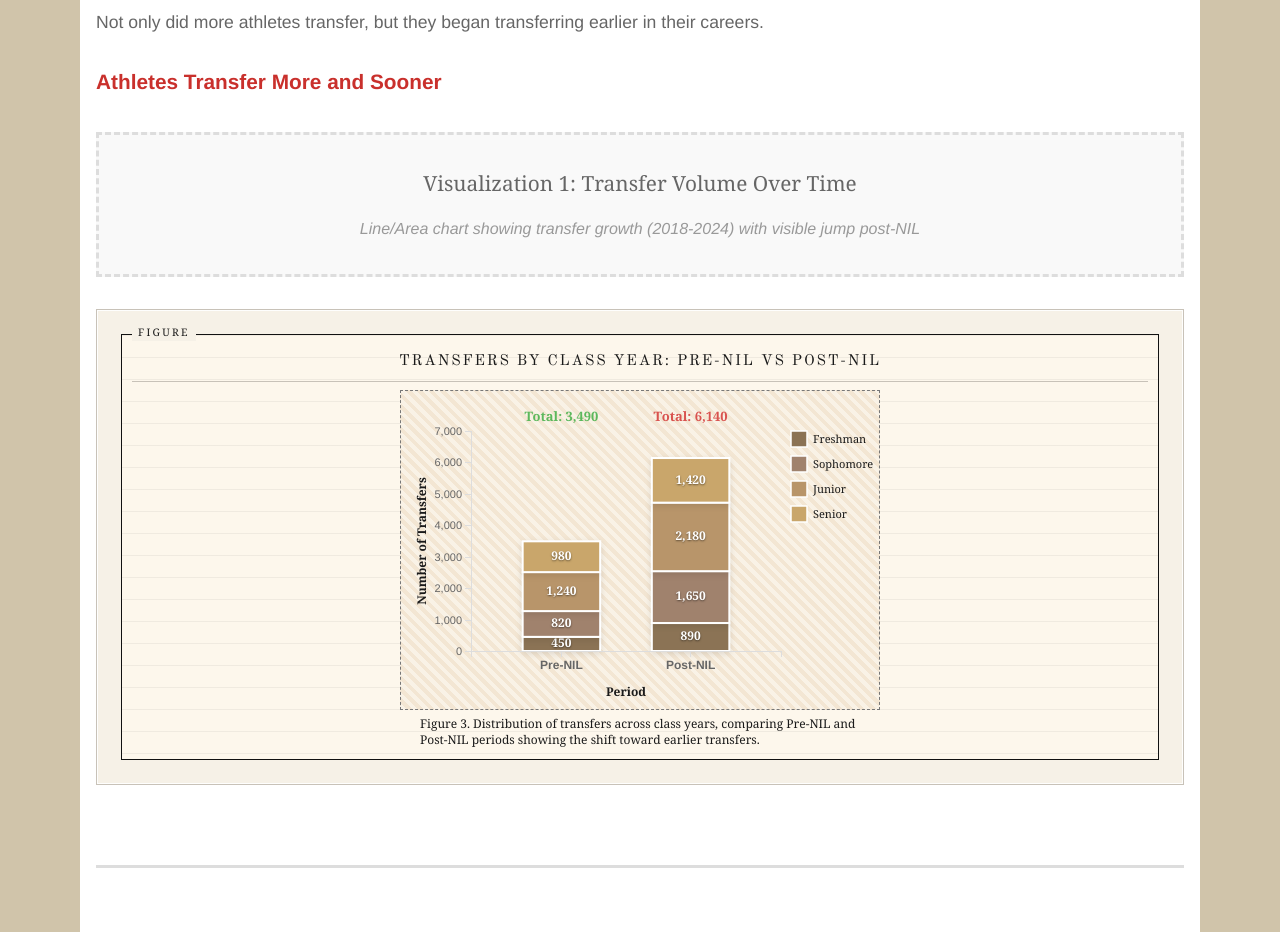
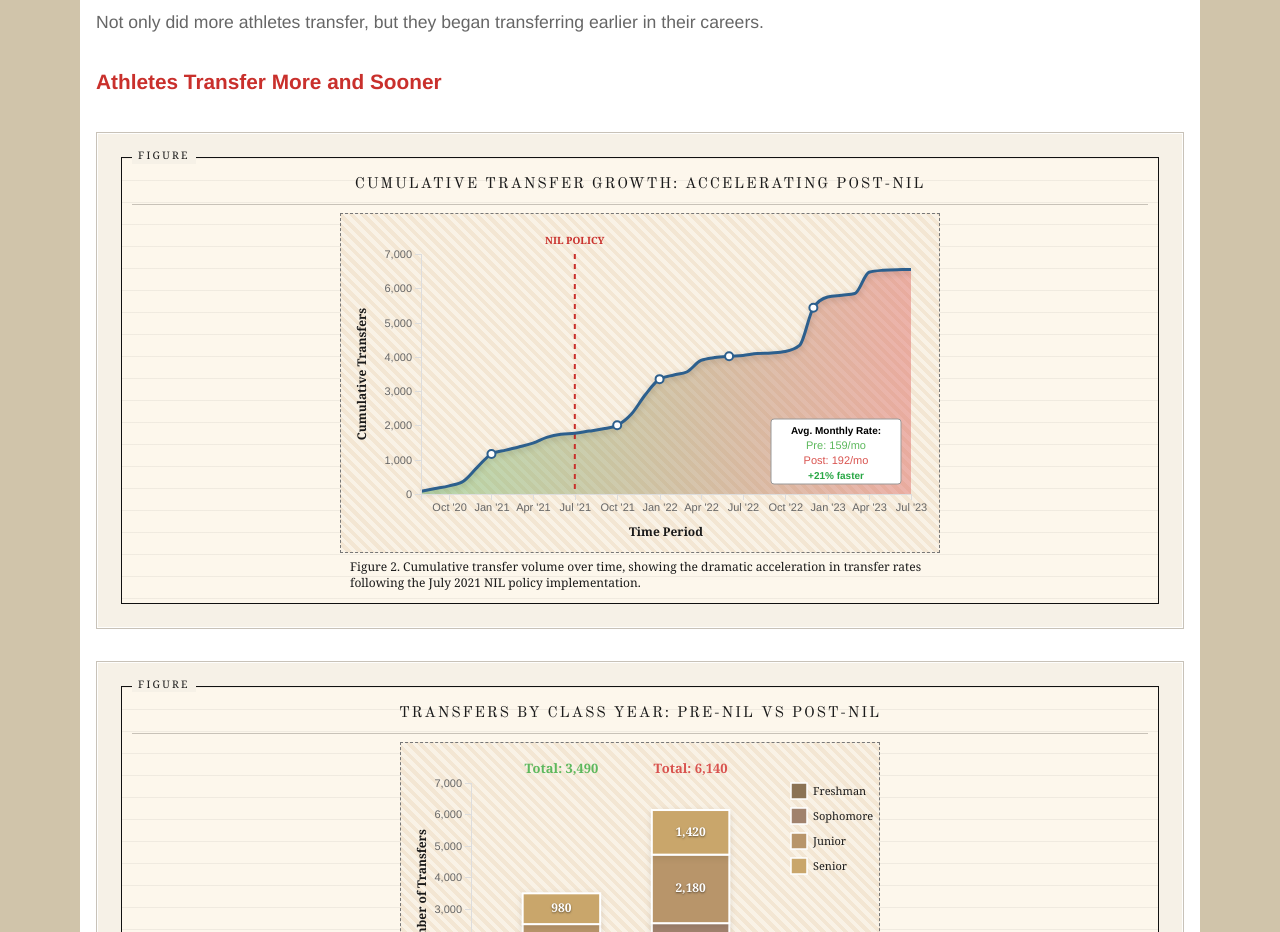
Before and after one commit to gschriever/VarsityViz, a plain HTML site: page index.html in a window 1280 px wide. Shown: the part 1380-2312 px from the top of the page. Drawn offline with nearby package versions, Linux system fonts and the light colour scheme.

Commit message:
Add cumulative transfer growth visualization (Figure 2) with milestone markers and interactive tooltips

```diff
--- a/css/style.css
+++ b/css/style.css
@@ -304,6 +304,32 @@ h4 {
     font-weight: 600;
 }
 
+/* Volume Chart Tooltip */
+.volume-tooltip {
+    position: absolute;
+    background: rgba(0, 0, 0, 0.9);
+    color: white;
+    padding: 12px 16px;
+    border-radius: 8px;
+    font-size: 0.85rem;
+    line-height: 1.6;
+    pointer-events: none;
+    opacity: 0;
+    transition: opacity 0.2s;
+    z-index: 1000;
+    box-shadow: 0 4px 12px rgba(0, 0, 0, 0.3);
+    max-width: 300px;
+}
+
+.volume-tooltip.visible {
+    opacity: 1;
+}
+
+.volume-tooltip strong {
+    color: #5cb85c;
+    font-size: 1rem;
+}
+
 /* ============================================================================
    VISUALIZATION PLACEHOLDERS
    ============================================================================ */
@@ -435,6 +461,88 @@ h4 {
     fill: var(--primary-color);
 }
 
+/* Volume Chart Area - Newspaper Styling */
+#volume-chart-area {
+    min-height: 380px;
+    display: flex;
+    flex-direction: column;
+    justify-content: flex-start;
+    align-items: center;
+    background: #fdf7ec;
+    padding: 10px 10px 12px;
+    background-image: repeating-linear-gradient(
+        to bottom,
+        rgba(0, 0, 0, 0.05) 0px,
+        rgba(0, 0, 0, 0.05) 1px,
+        transparent 1px,
+        transparent 22px
+    );
+    border: 1px solid #111;
+    position: relative;
+}
+
+#volume-chart-area::before {
+    content: "FIGURE";
+    position: absolute;
+    top: -11px;
+    left: 10px;
+    background: #f6f1e7;
+    padding: 0 6px;
+    font-size: 0.65rem;
+    letter-spacing: 0.22em;
+    text-transform: uppercase;
+    z-index: 10;
+}
+
+#volume-chart-area h3 {
+    font-family: "Old Standard TT", Georgia, "Times New Roman", serif;
+    font-size: 0.95rem;
+    text-transform: uppercase;
+    letter-spacing: 0.12em;
+    text-align: center;
+    margin: 4px 0 8px;
+    width: 100%;
+    padding-bottom: 8px;
+    border-bottom: 1px solid #c8c2b8;
+}
+
+#volume-chart-area svg {
+    border: 1px dashed #777;
+    background: repeating-linear-gradient(
+        45deg,
+        #f9f2e6,
+        #f9f2e6 4px,
+        #f3e6d3 4px,
+        #f3e6d3 8px
+    );
+    padding: 10px;
+    overflow: visible;
+}
+
+#volume-chart-area .figure-caption {
+    font-size: 0.75rem;
+    margin-top: 6px;
+    line-height: 1.3;
+    padding: 0 10px;
+    text-align: left;
+    width: 100%;
+    max-width: 600px;
+}
+
+#volume-chart-area .axis text {
+    font-family: 'Helvetica Neue', Arial, sans-serif;
+    font-size: 11px;
+    fill: var(--secondary-color);
+}
+
+#volume-chart-area .cumulative-line {
+    filter: drop-shadow(0px 2px 3px rgba(0,0,0,0.2));
+}
+
+#volume-chart-area .rate-annotation {
+    font-family: 'Helvetica Neue', Arial, sans-serif;
+}
+
 .placeholder-content {
     display: flex;
     gap: 2rem;
--- a/index.html
+++ b/index.html
@@ -584,9 +584,14 @@
             <p class="narrative-text emphasis">
                 Athletes Transfer More and Sooner
             </p>
-            <div class="viz-placeholder">
-                <h3>Visualization 1: Transfer Volume Over Time</h3>
-                <p>Line/Area chart showing transfer growth (2018-2024) with visible jump post-NIL</p>
+            <div id="volume-viz" class="viz-container">
+                <div id="volume-chart-area">
+                    <h3>Cumulative Transfer Growth: Accelerating Post-NIL</h3>
+                    <!-- Chart will be rendered here by D3 -->
+                    <p class="figure-caption">
+                        Figure 2. Cumulative transfer volume over time, showing the dramatic acceleration in transfer rates following the July 2021 NIL policy implementation.
+                    </p>
+                </div>
             </div>
             <div id="class-year-viz" class="viz-container">
                 <div id="class-year-chart-area">
@@ -650,6 +655,7 @@
 
     <script src="https://d3js.org/d3.v7.min.js"></script>
     <script src="js/main.js"></script>
+    <script src="js/volume_insights.js"></script>
     <script src="js/rising_insights.js"></script>
     <script src="js/stoplight.js"></script>
 </body>
--- a/js/rising_insights.js
+++ b/js/rising_insights.js
@@ -51,6 +51,7 @@ function renderClassYearChart(rawData) {
     // Create SVG - insert after h3 but before caption
     const svg = chartArea
         .insert("svg", ".figure-caption")
+        .attr("class", "class-year-svg")
         .attr("width", chartWidth + chartMargin.left + chartMargin.right + 80)
         .attr("height", chartHeight + chartMargin.top + chartMargin.bottom + 20)
         .style("display", "block")
--- /dev/null
+++ b/js/volume_insights.js
@@ -0,0 +1,384 @@
+/**
+ * Varsity Shifts: Volume Insights Visualization
+ * Cumulative Transfer Growth Chart showing acceleration post-NIL
+ */
+
+// Use same margin convention for consistency
+const volumeMargin = {top: 30, right: 40, bottom: 50, left: 70};
+const volumeWidth = 600 - volumeMargin.left - volumeMargin.right;
+const volumeHeight = 320 - volumeMargin.top - volumeMargin.bottom;
+
+// NIL Policy date
+const nilDate = new Date('2021-07-01');
+
+// Color scheme
+const volumeColors = {
+    cumulative: '#2c5f8d',
+    preNil: '#5cb85c',
+    postNil: '#d9534f',
+    nilLine: '#c9302c',
+    gradient: ['#5cb85c', '#d9534f']
+};
+
+/**
+ * Render cumulative transfer growth chart
+ */
+function renderVolumeChart(rawData) {
+    const data = rawData
+        .map(d => ({
+            month: d3.timeParse("%Y-%m")(d.month),
+            transfer_count: +d.transfer_count,
+            post_nil: d.post_nil === 'True' || d.post_nil === 'true' || d.post_nil === true
+        }))
+        .filter(d => d.month && !Number.isNaN(d.transfer_count))
+        .sort((a, b) => a.month - b.month);
+
+    const chartArea = d3.select("#volume-chart-area");
+
+    // Remove only the SVG and error messages, keep h3 and caption
+    chartArea.select("svg").remove();
+    chartArea.select(".chart-empty-state").remove();
+
+    // Create tooltip
+    let tooltip = d3.select("body").select(".volume-tooltip");
+    if (tooltip.empty()) {
+        tooltip = d3.select("body").append("div")
+            .attr("class", "volume-tooltip");
+    }
+
+    if (!data.length) {
+        chartArea.insert("p", ".figure-caption")
+            .attr("class", "chart-empty-state")
+            .text("No transfer volume data available.");
+        return;
+    }
+
+    // Calculate cumulative sum
+    let cumulative = 0;
+    const cumulativeData = data.map(d => {
+        cumulative += d.transfer_count;
+        return {
+            ...d,
+            cumulative: cumulative
+        };
+    });
+
+    // Create SVG
+    const svg = chartArea
+        .insert("svg", ".figure-caption")
+        .attr("class", "volume-svg")
+        .attr("width", volumeWidth + volumeMargin.left + volumeMargin.right)
+        .attr("height", volumeHeight + volumeMargin.top + volumeMargin.bottom + 20)
+        .style("display", "block")
+        .style("margin", "0 auto")
+        .append("g")
+        .attr("transform", `translate(${volumeMargin.left},${volumeMargin.top})`);
+
+    // Create scales
+    const xScale = d3.scaleTime()
+        .domain(d3.extent(cumulativeData, d => d.month))
+        .range([0, volumeWidth]);
+
+    const yScale = d3.scaleLinear()
+        .domain([0, d3.max(cumulativeData, d => d.cumulative)])
+        .nice()
+        .range([volumeHeight, 0]);
+
+    // Create gradient for area fill
+    const gradient = svg.append("defs")
+        .append("linearGradient")
+        .attr("id", "cumulative-gradient")
+        .attr("x1", "0%")
+        .attr("x2", "100%");
+
+    gradient.append("stop")
+        .attr("offset", "0%")
+        .attr("stop-color", volumeColors.preNil)
+        .attr("stop-opacity", 0.4);
+
+    gradient.append("stop")
+        .attr("offset", "100%")
+        .attr("stop-color", volumeColors.postNil)
+        .attr("stop-opacity", 0.4);
+
+    // Create line and area generators
+    const line = d3.line()
+        .x(d => xScale(d.month))
+        .y(d => yScale(d.cumulative))
+        .curve(d3.curveMonotoneX);
+
+    const area = d3.area()
+        .x(d => xScale(d.month))
+        .y0(volumeHeight)
+        .y1(d => yScale(d.cumulative))
+        .curve(d3.curveMonotoneX);
+
+    // Add area fill
+    svg.append("path")
+        .datum(cumulativeData)
+        .attr("class", "cumulative-area")
+        .attr("d", area)
+        .attr("fill", "url(#cumulative-gradient)");
+
+    // Add NIL policy line
+    svg.append("line")
+        .attr("x1", xScale(nilDate))
+        .attr("x2", xScale(nilDate))
+        .attr("y1", 0)
+        .attr("y2", volumeHeight)
+        .attr("class", "nil-policy-line")
+        .style("stroke", volumeColors.nilLine)
+        .style("stroke-width", 2)
+        .style("stroke-dasharray", "5,5");
+
+    // Add NIL policy label
+    svg.append("text")
+        .attr("x", xScale(nilDate))
+        .attr("y", -10)
+        .attr("text-anchor", "middle")
+        .attr("class", "nil-policy-label")
+        .style("fill", volumeColors.nilLine)
+        .style("font-size", "10px")
+        .style("font-weight", "bold")
+        .text("NIL POLICY");
+
+    // Add the cumulative line
+    svg.append("path")
+        .datum(cumulativeData)
+        .attr("class", "cumulative-line")
+        .attr("d", line)
+        .style("fill", "none")
+        .style("stroke", volumeColors.cumulative)
+        .style("stroke-width", 3);
+
+    // Add invisible circles for hover interaction on ALL data points
+    svg.selectAll(".hover-circle")
+        .data(cumulativeData)
+        .enter()
+        .append("circle")
+        .attr("class", "hover-circle")
+        .attr("cx", d => xScale(d.month))
+        .attr("cy", d => yScale(d.cumulative))
+        .attr("r", 6)
+        .style("fill", "transparent")
+        .style("stroke", "none")
+        .style("cursor", "pointer")
+        .on("mouseover", function(event, d) {
+            // Highlight point
+            d3.select(this)
+                .style("fill", volumeColors.cumulative)
+                .attr("r", 8);
+
+            // Calculate monthly rate (approximate)
+            const monthIndex = cumulativeData.indexOf(d);
+
+            // Calculate average rate for period
+            const isPre = !d.post_nil;
+            const periodData = cumulativeData.filter(item =>
+                isPre ? !item.post_nil : item.post_nil
+            );
+            const avgRate = d3.mean(periodData, item => item.transfer_count);
+
+            // Show tooltip
+            const formatter = d3.timeFormat("%B %Y");
+            tooltip.html(`
+                <strong>${formatter(d.month)}</strong><br>
+                Cumulative Total: <strong>${d.cumulative.toLocaleString()}</strong><br>
+                This Month: ${d.transfer_count.toLocaleString()} transfers<br>
+                <span style="color:#999;">Avg. ${isPre ? 'Pre-NIL' : 'Post-NIL'} Rate: ${Math.round(avgRate)}/month</span>
+                ${d.post_nil && monthIndex > 0 ?
+                    `<br><em style="color:#28a745;">📈 ${((d.cumulative / cumulativeData[monthIndex-1].cumulative - 1) * 100).toFixed(1)}% growth</em>` :
+                    ''
+                }
+            `)
+            .classed("visible", true)
+            .style("left", (event.pageX + 15) + "px")
+            .style("top", (event.pageY - 15) + "px");
+        })
+        .on("mouseout", function() {
+            d3.select(this)
+                .style("fill", "transparent")
+                .attr("r", 6);
+
+            tooltip.classed("visible", false);
+        })
+        .on("mousemove", function(event) {
+            tooltip
+                .style("left", (event.pageX + 15) + "px")
+                .style("top", (event.pageY - 15) + "px");
+        });
+
+    // Add visible white dots ONLY at milestone points
+    const milestones = [1000, 2000, 3000, 4000, 5000];
+    const maxCumulative = d3.max(cumulativeData, d => d.cumulative);
+
+    milestones.forEach(milestone => {
+        if (milestone <= maxCumulative) {
+            // Find the first data point that crosses this milestone
+            const crossPoint = cumulativeData.find(d => d.cumulative >= milestone);
+            if (crossPoint) {
+                svg.append("circle")
+                    .attr("class", "milestone-marker")
+                    .attr("cx", xScale(crossPoint.month))
+                    .attr("cy", yScale(crossPoint.cumulative))
+                    .attr("r", 4)
+                    .style("fill", "white")
+                    .style("stroke", volumeColors.cumulative)
+                    .style("stroke-width", 2)
+                    .style("cursor", "pointer")
+                    .style("pointer-events", "all")
+                    .on("mouseover", function(event) {
+                        d3.select(this)
+                            .attr("r", 6)
+                            .style("stroke-width", 3);
+
+                        const formatter = d3.timeFormat("%B %Y");
+                        const monthIndex = cumulativeData.indexOf(crossPoint);
+                        const isPre = !crossPoint.post_nil;
+                        const periodData = cumulativeData.filter(item =>
+                            isPre ? !item.post_nil : item.post_nil
+                        );
+                        const avgRate = d3.mean(periodData, item => item.transfer_count);
+
+                        tooltip.html(`
+                            <strong>${formatter(crossPoint.month)}</strong><br>
+                            Cumulative Total: <strong>${crossPoint.cumulative.toLocaleString()}</strong><br>
+                            This Month: ${crossPoint.transfer_count.toLocaleString()} transfers<br>
+                            <span style="color:#999;">Avg. ${isPre ? 'Pre-NIL' : 'Post-NIL'} Rate: ${Math.round(avgRate)}/month</span>
+                            ${crossPoint.post_nil && monthIndex > 0 ?
+                                `<br><em style="color:#28a745;">📈 ${((crossPoint.cumulative / cumulativeData[monthIndex-1].cumulative - 1) * 100).toFixed(1)}% growth</em>` :
+                                ''
+                            }
+                        `)
+                        .classed("visible", true)
+                        .style("left", (event.pageX + 15) + "px")
+                        .style("top", (event.pageY - 15) + "px");
+                    })
+                    .on("mouseout", function() {
+                        d3.select(this)
+                            .attr("r", 4)
+                            .style("stroke-width", 2);
+
+                        tooltip.classed("visible", false);
+                    })
+                    .on("mousemove", function(event) {
+                        tooltip
+                            .style("left", (event.pageX + 15) + "px")
+                            .style("top", (event.pageY - 15) + "px");
+                    });
+            }
+        }
+    });
+
+    // Add x-axis
+    const xAxis = d3.axisBottom(xScale)
+        .ticks(8)
+        .tickFormat(d3.timeFormat("%b '%y"));
+
+    svg.append("g")
+        .attr("class", "axis x-axis")
+        .attr("transform", `translate(0,${volumeHeight})`)
+        .call(xAxis)
+        .selectAll("text")
+        .style("font-size", "11px");
+
+    // Add y-axis
+    const yAxis = d3.axisLeft(yScale)
+        .ticks(6)
+        .tickFormat(d => d3.format(",")(d));
+
+    svg.append("g")
+        .attr("class", "axis y-axis")
+        .call(yAxis);
+
+    // Add axis labels
+    svg.append("text")
+        .attr("class", "axis-label")
+        .attr("transform", "rotate(-90)")
+        .attr("y", -55)
+        .attr("x", -volumeHeight/2)
+        .attr("text-anchor", "middle")
+        .style("font-size", "12px")
+        .text("Cumulative Transfers");
+
+    svg.append("text")
+        .attr("class", "axis-label")
+        .attr("x", volumeWidth/2)
+        .attr("y", volumeHeight + 42)
+        .attr("text-anchor", "middle")
+        .style("font-size", "12px")
+        .text("Time Period");
+
+    // Calculate and display growth rates
+    const preNilData = cumulativeData.filter(d => !d.post_nil);
+    const postNilData = cumulativeData.filter(d => d.post_nil);
+
+    const preNilRate = preNilData.length > 0 ? d3.mean(preNilData, d => d.transfer_count) : 0;
+    const postNilRate = postNilData.length > 0 ? d3.mean(postNilData, d => d.transfer_count) : 0;
+    const acceleration = preNilRate > 0 ? ((postNilRate / preNilRate - 1) * 100).toFixed(0) : 0;
+
+    // Add annotation box (bottom-right)
+    const annotation = svg.append("g")
+        .attr("class", "rate-annotation")
+        .attr("transform", `translate(${volumeWidth - 140}, ${volumeHeight - 75})`);
+
+    annotation.append("rect")
+        .attr("width", 130)
+        .attr("height", 65)
+        .attr("fill", "#fff")
+        .attr("stroke", "#999")
+        .attr("stroke-width", 1)
+        .attr("rx", 3);
+
+    annotation.append("text")
+        .attr("x", 65)
+        .attr("y", 15)
+        .attr("text-anchor", "middle")
+        .style("font-size", "10px")
+        .style("font-weight", "bold")
+        .text("Avg. Monthly Rate:");
+
+    annotation.append("text")
+        .attr("x", 65)
+        .attr("y", 30)
+        .attr("text-anchor", "middle")
+        .style("font-size", "11px")
+        .style("fill", volumeColors.preNil)
+        .text(`Pre: ${Math.round(preNilRate)}/mo`);
+
+    annotation.append("text")
+        .attr("x", 65)
+        .attr("y", 45)
+        .attr("text-anchor", "middle")
+        .style("font-size", "11px")
+        .style("fill", volumeColors.postNil)
+        .text(`Post: ${Math.round(postNilRate)}/mo`);
+
+    annotation.append("text")
+        .attr("x", 65)
+        .attr("y", 60)
+        .attr("text-anchor", "middle")
+        .style("font-size", "10px")
+        .style("font-weight", "bold")
+        .style("fill", "#28a745")
+        .text(`+${acceleration}% faster`);
+}
+
+/**
+ * Initialize volume visualization
+ */
+function initVolumeVisualization() {
+    console.log("Loading cumulative transfer volume data...");
+
+    d3.csv("data/cfp_monthly_transfers.csv")
+        .then(data => {
+            console.log("Volume Data loaded:", data);
+            renderVolumeChart(data);
+        })
+        .catch(error => {
+            console.error("Error loading volume data:", error);
+        });
+}
+
+// Initialize when page loads
+document.addEventListener('DOMContentLoaded', initVolumeVisualization);
```
Also changed, not shown: 2 other files.
